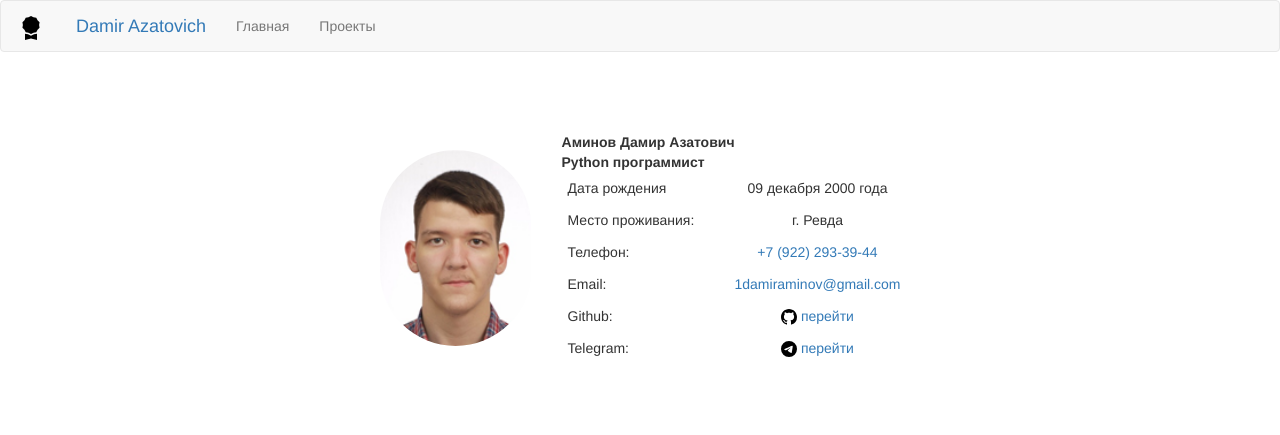
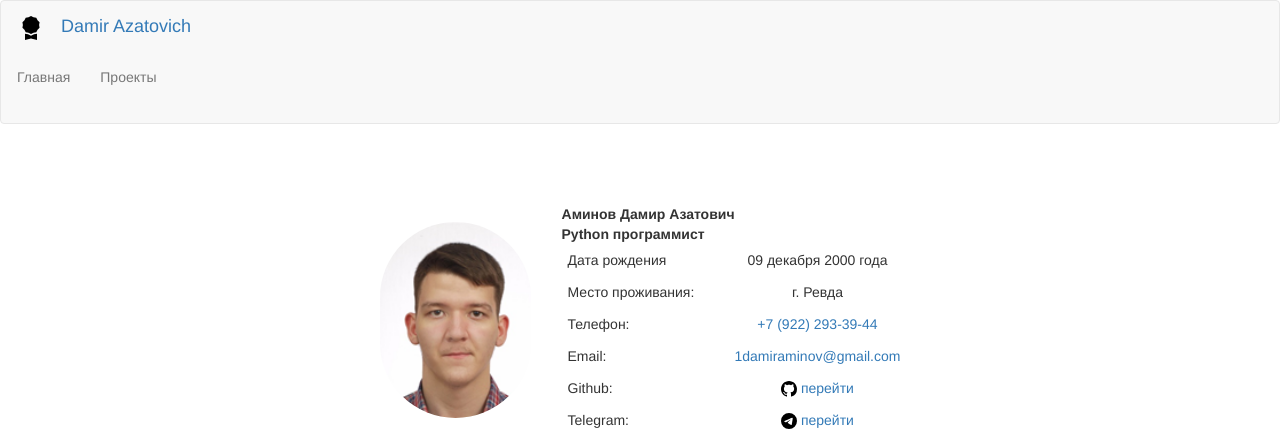
Before and after one commit to damiraminov1/DamirAzatovichSite, a Flask app: page / in a window 1280 px wide. Shown: the top 435 px of the page. Run offline with Flask 2, Linux system fonts and the light colour scheme; some libraries are stand-ins or nearby versions.

Commit message:
base.html fixes

```diff
--- a/app/templates/main/base.html
+++ b/app/templates/main/base.html
@@ -4,10 +4,9 @@
     {{ title }} - Аминов Дамир Азатович
 {% endblock %}
 
-{% block body %}
 {% block navbar %}
     <nav class="navbar navbar-default" style="min-width: 1252px">
-            <div class="container-fluid, text-right">
+        <div class="container-fluid">
             <div class="navbar-brand" href={{ url_for('main.index') }}>
                 <a href="{{ url_for('main.index') }}">
                     <img src="{{ url_for('static', filename = 'icons/award-fill.svg') }}" alt="" width="30" height="24" class="d-inline-block align-text-top">
@@ -17,7 +16,7 @@
                 <a href="{{ url_for('main.index') }}">Damir Azatovich</a>
             </div>
         </div>
-            <div class="collapse navbar-collapse center-block">
+        <div class="navbar">
             <ul class="nav navbar-nav">
                 <li> <a href={{ url_for('main.index') }}>Главная </a> </li>
                 <li> <a href={{ url_for('main.projects') }}>Проекты </a> </li>
@@ -25,9 +24,9 @@
         </div>
     </nav>
 {% endblock %}
+
 {% block content %}
     {% block app_content %}{% endblock %}
-    {% endblock %}
     {% block footer %}
         <div class="text-center">
             &copy; Аминов Дамир Азатович - <a href="https://damirazatovich.com">damirazatovich.com</a>
```
Lines whose indentation alone changed are shown as unchanged.
